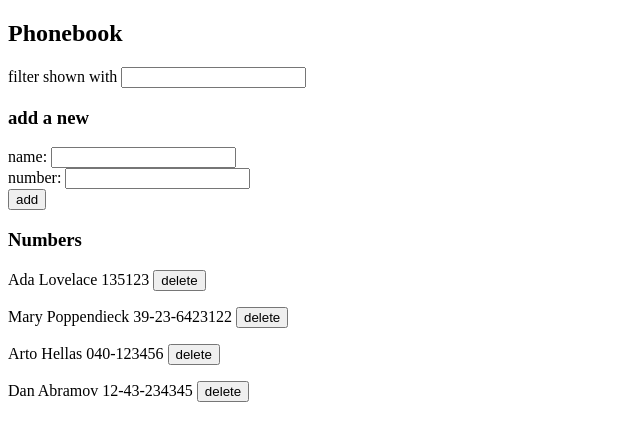
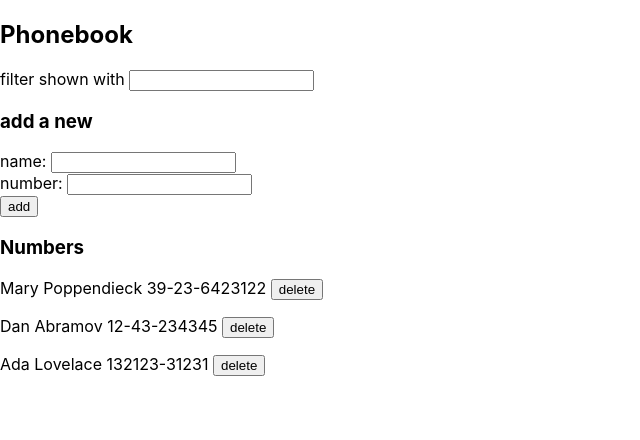
Before and after one commit to iobtl/fso2020, a React (Create React App) app in the folder part2/phonebook/: page / in a window 1280 px wide. Shown: the top 440 px of the page, without its empty margins (0-640 px from the left). Built offline with nearby package versions, Linux system fonts and the light colour scheme; data requests are answered from the project's data file.

Commit message:
Complete exercise 2-e

```diff
--- a/part2/phonebook/db.json
+++ b/part2/phonebook/db.json
@@ -1,24 +1,19 @@
 {
   "persons": [
-    {
-      "name": "Ada Lovelace",
-      "number": "135123",
-      "id": 2
-    },
     {
       "name": "Mary Poppendieck",
       "number": "39-23-6423122",
       "id": 4
     },
     {
-      "name": "Arto Hellas",
-      "number": "040-123456",
-      "id": 5
-    },
-    {
       "name": "Dan Abramov ",
       "number": "12-43-234345",
       "id": 6
+    },
+    {
+      "name": "Ada Lovelace",
+      "number": "132123-31231",
+      "id": 7
     }
   ]
 }
--- a/part2/phonebook/src/App.js
+++ b/part2/phonebook/src/App.js
@@ -4,12 +4,15 @@ import PersonForm from "./components/PersonForm";
 import Persons from "./components/Persons";
 import axios from "axios";
 import personService from "./services/person";
+import Notification from "./components/Notification";
 
 const App = () => {
   const [persons, setPersons] = useState([]);
   const [newName, setNewName] = useState("");
   const [newNumber, setNewNumber] = useState("");
   const [newFilter, setNewFilter] = useState("");
+  const [message, setMessage] = useState(null);
+  const [isError, setIsError] = useState(false)
 
   useEffect(() => {
     personService.getAll().then((initialPeople) => {
@@ -34,7 +37,7 @@ const App = () => {
     console.log(event.target.value);
     setNewFilter(event.target.value);
     const filteredNames = persons.filter((person) =>
-      person.name.toLowerCase().includes(event.target.value)
+      person.name.toLowerCase().includes(event.target.value.toLowerCase())
     );
     setPersons(filteredNames);
     // Accounting for when the filter field is blank (after inputting some value)
@@ -68,9 +71,24 @@ const App = () => {
                 person.name !== personToChange.name ? person : returnedPerson
               )
             );
+          })
+          .catch((error) => {
+            setMessage(
+              `Information of ${newName} has already been removed from server`
+            );
+            setIsError(true)
+            setTimeout(() => {
+              setMessage(null);
+              setIsError(false)
+            }, 5000);
           });
+
+        setMessage(`Changed number of ${changedPerson.name}`);
+        setTimeout(() => {
+          setMessage(null);
+        }, 5000);
       }
-    // Case 2: Person does not exist in database/records
+      // Case 2: Person does not exist in database/records
     } else {
       const newPerson = { name: newName, number: newNumber };
       personService.create(newPerson).then((returnedPerson) => {
@@ -78,6 +96,10 @@ const App = () => {
         // Without this line, the front-end state will not be updated with this POST request
         setPersons(persons.concat(returnedPerson));
       });
+      setMessage(`Added ${newPerson.name}`);
+      setTimeout(() => {
+        setMessage(null);
+      }, 5000);
     }
     // Resetting input boxes
     setNewName("");
@@ -93,12 +115,18 @@ const App = () => {
       setPersons(newPersons);
       personService.remove(id);
       console.log("person removed from database");
+
+      setMessage(`Removed ${personToRemove.name} from database`);
+      setTimeout(() => {
+        setMessage(null);
+      }, 5000);
     }
   };
 
   return (
     <div>
       <h2>Phonebook</h2>
+      <Notification message={message} isError={isError} />
       <Filter filter={newFilter} handleNewFilter={handleNewFilter} />
       <h3>add a new</h3>
       <PersonForm
@@ -109,7 +137,7 @@ const App = () => {
         handleNewPerson={handleNewPerson}
       />
       <h3>Numbers</h3>
-      <Persons persons={persons} remove={removePerson} />
+      <Persons persons={persons} removePerson={removePerson} />
     </div>
   );
 };
--- /dev/null
+++ b/part2/phonebook/src/components/Notification.js
@@ -0,0 +1,34 @@
+import React from "react";
+
+const Notification = ({ message, isError }) => {
+  const notificationStyle = {
+    background: "lightgrey",
+    color: "green",
+    fontSize: 18,
+    borderStyle: "solid",
+    padding: "0.8em",
+    marginLeft: "0.5em",
+    marginRight: "0.5em",
+    borderColor: "green",
+    borderRadius: 5,
+    marginBottom: "1em",
+    backgroundColor: "lightgrey",
+  };
+
+  if (isError === true) {
+    const errorStyle = {
+      ...notificationStyle,
+      color: "red",
+      borderColor: "red",
+    };
+    return <div style={errorStyle}>{message}</div>;
+  }
+
+  if (message === null) {
+    return null;
+  }
+
+  return <div style={notificationStyle}>{message}</div>;
+};
+
+export default Notification;
--- a/part2/phonebook/src/index.css
+++ b/part2/phonebook/src/index.css
@@ -11,3 +11,17 @@ code {
   font-family: source-code-pro, Menlo, Monaco, Consolas, 'Courier New',
     monospace;
 }
+
+.notification {
+  padding: 5px;
+  color: green;
+  font-size: 18px;
+  border-style: solid;
+  padding: 1em;
+  margin-left: 0.5em;
+  margin-right: 0.5em;
+  border-color: green;
+  border-radius: 5px;
+  margin-bottom: 1em;
+  background-color: lightgrey;
+}
--- a/part2/phonebook/src/index.js
+++ b/part2/phonebook/src/index.js
@@ -1,5 +1,6 @@
 import React, { useState } from 'react'
 import ReactDOM from 'react-dom'
 import App from "./App"
+import "./index.css"
 
 ReactDOM.render(<App />, document.getElementById('root'))
```
